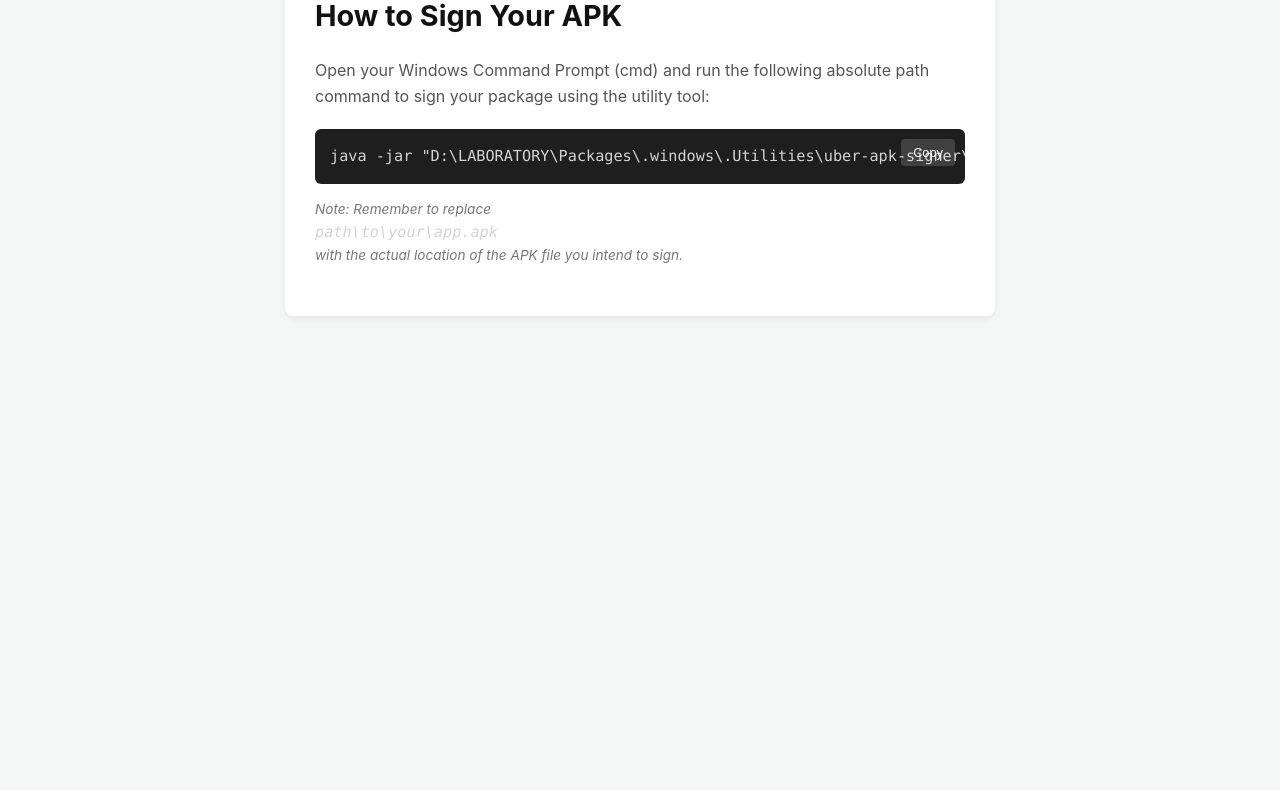
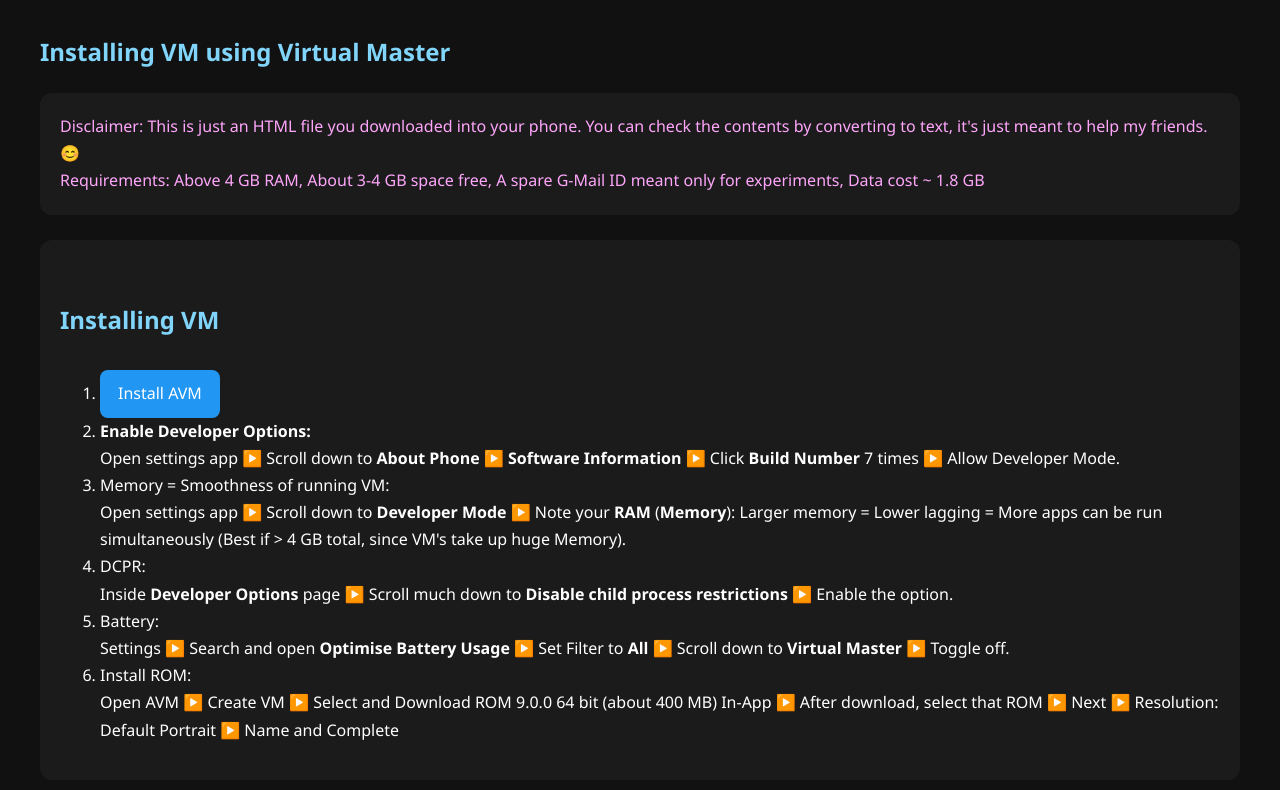
Before and after one commit to cizzled-gg/help, a plain HTML site: page index.html in a window 1280 px wide. Shown: the part 104-894 px from the top of the page. Before the commit the page ends 800 px from the top, so only its background shows below. Drawn offline with Linux system fonts and the light colour scheme.

Commit message:
Update index.html

```diff
--- a/index.html
+++ b/index.html
@@ -1,141 +1,198 @@
 <!DOCTYPE html>
-<html lang="en">
+<html>
 <head>
 <meta charset="UTF-8">
-    <meta name="viewport" content="width=device-width, initial-scale=1.0">
-    <title>How to Sign APKs with Uber APK Signer</title>
+<title>Game Modding Guide</title>
+
 <style>
-        :root {
-            --bg-color: #f4f7f6;
-            --card-bg: #ffffff;
-            --text-color: #333333;
-            --accent-color: #007acc;
-            --code-bg: #1e1e1e;
-            --code-text: #d4d4d4;
+body{
+    background:#111;
+    color:white;
+    font-family:Segoe UI,Arial,sans-serif;
+    margin:40px;
+    line-height:1.7;
 }
 
-        body {
-            font-family: -apple-system, BlinkMacSystemFont, "Segoe UI", Roboto, Helvetica, Arial, sans-serif;
-            background-color: var(--bg-color);
-            color: var(--text-color);
-            line-height: 1.6;
-            margin: 0;
-            padding: 40px 20px;
-            display: flex;
-            justify-content: center;
+h1{
+    color:#00ffa2;
+    border-bottom:2px solid #333;
 }
 
-        .container {
-            max-width: 650px;
-            width: 100%;
-            background: var(--card-bg);
-            padding: 30px;
-            border-radius: 8px;
-            box-shadow: 0 4px 6px rgba(0, 0, 0, 0.05);
+h2{
+    color:#81D4FA;
+    margin-top:40px;
 }
 
-        h1 {
-            font-size: 1.8rem;
-            margin-top: 0;
-            color: #111;
+.section{
+    background:#1b1b1b;
+    padding:20px;
+    border-radius:12px;
+    margin-bottom:25px;
 }
 
-        p {
-            margin-bottom: 20px;
-            color: #555;
+a.button{
+    display:inline-block;
+    background:#2196F3;
+    color:white;
+    text-decoration:none;
+    padding:10px 18px;
+    border-radius:8px;
+    margin-top:10px;
 }
 
-        .instruction-step {
-            font-weight: 600;
-            color: var(--accent-color);
-            text-transform: uppercase;
-            font-size: 0.85rem;
-            letter-spacing: 0.5px;
-            margin-bottom: 5px;
-            display: block;
+a.button:hover{
+    background:#42A5F5;
 }
 
-        .code-container {
-            position: relative;
-            background-color: var(--code-bg);
-            border-radius: 6px;
-            padding: 15px;
-            margin-top: 10px;
-            overflow-x: auto;
+code{
+    background:#333;
+    padding:3px 6px;
+    border-radius:5px;
 }
 
-        code {
-            font-family: "Consolas", "Courier New", Courier, monospace;
-            color: var(--code-text);
-            font-size: 0.95rem;
-            white-space: pre;
-            display: block;
-            padding-right: 60px; /* Space for the button */
+.note{
+    color:#FFD54F;
 }
 
-        .copy-btn {
-            position: absolute;
-            top: 10px;
-            right: 10px;
-            background-color: rgba(255, 255, 255, 0.15);
-            color: #ffffff;
-            border: none;
-            padding: 6px 12px;
-            font-size: 0.8rem;
-            border-radius: 4px;
-            cursor: pointer;
-            transition: background 0.2s, transform 0.1s;
+.warning{
+    color:#FF8A80;
+    font-weight:bold;
 }
 
-        .copy-btn:hover {
-            background-color: rgba(255, 255, 255, 0.25);
-        }
-
-        .copy-btn:active {
-            transform: scale(0.95);
-        }
-
-        .hint {
-            font-size: 0.85rem;
-            color: #777;
-            margin-top: 15px;
-            font-style: italic;
+.disclaimer{
+    background:#1b1b1b;
+    padding:20px;
+    border-radius:12px;
+    margin-bottom:25px;
+    color:#ffa6fb;
 }
 </style>
+
 </head>
+
+
+
+
+
+
 <body>
 
-<div class="container">
-    <span class="instruction-step">Instructions</span>
-    <h1>How to Sign Your APK</h1>
-    <p>Open your Windows Command Prompt (cmd) and run the following absolute path command to sign your package using the utility tool:</p>
+<h1>Among Us in Virtual Machine</h1>
 
-    <div class="code-container">
-        <button class="copy-btn" onclick="copyCommand()">Copy</button>
-        <code id="cmd-text">java -jar "D:\LABORATORY\Packages\.windows\.Utilities\uber-apk-signer\uber-apk-signer-1.3.0.jar" --apks "path\to\your\app.apk"</code>
+<h2>Installing VM using Virtual Master</h2>
+
+<p class="disclaimer">
+Disclaimer: This is just an HTML file you downloaded into your phone. You can check the contents by converting to text, it's just meant to help my friends. 😊 <br> Requirements: Above 4 GB RAM, About 3-4 GB space free, A spare G-Mail ID meant only for experiments, Data cost ~ 1.8 GB
+</p>
+
+<div class="section">
+
+<h2>Installing VM</h2>
+
+<ol>
+
+<li><a class="button" href="https://play.google.com/store/apps/details?id=com.clone.android.dual.space">Install AVM</a>
+<li><b>Enable Developer Options:</b></li>
+Open settings app ▶️ Scroll down to <b>About Phone</b> ▶️ <b>Software Information</b> ▶️ Click <b>Build Number</b> 7 times ▶️ Allow Developer Mode.
+<li>Memory = Smoothness of running VM:</li>
+Open settings app ▶️ Scroll down to <b>Developer Mode</b> ▶️ Note your <b>RAM</b> (<b>Memory</b>): Larger memory = Lower lagging = More apps can be run simultaneously (Best if > 4 GB total, since VM's take up huge Memory).
+
+<li>DCPR:</li>
+Inside <b>Developer Options</b> page ▶️ Scroll much down to <b>Disable child process restrictions</b> ▶️ Enable the option.
+
+<li>Battery:</li>Settings ▶️ Search and open <b>Optimise Battery Usage</b> ▶️ Set Filter to <b>All</b> ▶️ Scroll down to <b>Virtual Master</b> ▶️ Toggle off.
+
+<li>Install ROM:</li>Open AVM ▶️ Create VM ▶️ Select and Download ROM 9.0.0 64 bit (about 400 MB) In-App ▶️ After download, select that ROM ▶️ Next ▶️ Resolution: Default Portrait ▶️ Name and Complete
+
+</ol>
+
 </div>
 
-    <p class="hint">Note: Remember to replace <code>path\to\your\app.apk</code> with the actual location of the APK file you intend to sign.</p>
+<div class="section">
+
+<h2>Initialize VM</h2>
+
+<ol>
+
+<li>Spare G-Mail Account:<li>Create a spare Google account, optionally make it "un-suspicious" by giving it genuine-looking details such as age 22, a common name, etc. Nationality may be kept same, because IP address should point to same location.
+
+<li>AVM ▶️ Launch the VM: First time Boot ▶️ </li>
+
+<li>Enable Google Services:</li> Inside VM ▶️ App Screen ▶️ <b>VM Settings</b> ▶️ (Topmost) Enable Google ▶️ VM should restart.
+
+<li>Install Play Games:</li> After Restart, inside VM ▶️ App Screen ▶️ New app <b>Play Store</b>, open ▶️ Login using spare Google account ▶️ Search and check if <b>Google Play Services</b> is updating / updated to latest version ▶️ After it's updated, install Play Games.
+
+<li>Login to Play Games using the spare account ▶️ Create a brand new Play Games account.</li>
+</ol>
+
 </div>
 
-<script>
-    function copyCommand() {
-        const commandText = document.getElementById('cmd-text').innerText;
-        const button = document.querySelector('.copy-btn');
+<div class="section">
 
-        navigator.clipboard.writeText(commandText).then(() => {
-            button.innerText = 'Copied!';
-            button.style.backgroundColor = '#28a745'; // Green success color
+<h2>Game Modding</h2>
 
-            setTimeout(() => {
-                button.innerText = 'Copy';
-                button.style.backgroundColor = 'rgba(255, 255, 255, 0.15)';
-            }, 2000);
-        }).catch(err => {
-            console.error('Failed to copy text: ', err);
-        });
-    }
-</script>
+<ol>
+
+<li>Add game to VM: ℹℹℹ</li>
+AVM ▶️ App Screen ▶️ Add Apps ▶️ Import Among Us (AU in host phone should be updated to latest version, as described <a href="https://play.google.com/store/apps/details?id=com.innersloth.spacemafia">Here in Play Store</a>.
+
+<li>Register new Among Us account:</li> Open Among Us, register the new spare G-Mail account into Innersloth, give an age above 18, and check that the account is successfully created.
+
+<li>Download PP:The following is not a download link. It redirects you to the shared folder. Therein download the PP apk from 3-dot menu of the apk file.</li><a class="button" href="https://drive.google.com/drive/folders/1lVJwxK1MLgUIvBcUuF58YI9rkUQzsRVC">
+Polar Patcher APK
+</a>
+
+<li>Play Store ▶️ Profile / Settings ▶️ Play Protect ▶️ Turn it off completely.</li>
+
+<li>Install PP:</li>AVM ▶️ Add Files ▶️ Browse to the path "Internal Storage/Download/Polar Patcher_v1.0.apk" ▶️ Select and import it ▶️ It will be auto-installed after being downloaded into the VM.
+
+<li>Finished. Start using PP following its own instructions.</li>
+
+</ol>
+
+</div>
+
+<div class="section">
+<h2>Add-Ons ℹℹℹ</h2>
+If you feel like you want another layer of mods, then delete the official Among Us app that you imported into your VM, and instead download and install Unsigned APK from either aadilmods.com or platinmods.com and use that as the base app on which PP will hook to during runtime. Unlike PP, their mods are menus that are by default part of game itself.. Unsigned apks do not automatically install on any OS, while signed apks won't let you login the second the time in Aadil Mod or even the first time in Axey (Platinmod) Mod. Compare latest version features of both mods and download the APK as per your need. Here are the two pages as of June. <color="#FF0000>It is recommended that you install all these directly inside the VM, but do not install in personal phone.</color>. Also it is recommended to first install the next two files: Magisk and PMPatchFull, because seeing an apk being downloaded the VM will try to auto install but throw errors in absence of signature.<br>
+<a class="button" href="https://platinmods.com/threads/among-us-ver-2026-6-5-mod-menu-apk-see-player-roles-fake-role-esp-kill-players-close-all-doors-no-clip.128826/">
+Platinmods Page
+</a>
+<a class="button" href="https://mods.aadilmods.com/posts/amongus">
+Aadilmods page
+</a><br>
+<p class="note">
+(<b>Note:</b> Some pages may throw unnecessary redirects and may not install at all, in that case you already have Magisk and PmPatchFull below... So try to ask someone for unsigned Aadil apk. For Platinmod, you need to make an account (use spare G-Mail) on their website, and like the post to unveil the download link.)
+</p>
+<br>
+For both, you need to install Magisk into the VM to root it (it will restart) and then a module called PMPatch that disables signature verification for that Android (because above mods are unsigned). Do not by mistake install (download is fine) Magisk into personal phone. First get both the following files into your VM. (In the default file manager you can view Internal Storage using the menu option on top.)<br>
+<a class="button" href="https://github.com/topjohnwu/magisk/releases">
+Magisk_vXX.x.apk
+</a>
+<a class="button" href="https://github.com/vova7878-modules/PMPatch/releases">
+PMPatchFull.zip
+</a>
+<br>
+Install Magisk INSIDE VM (not in personal profile) ▶️ Restarts ▶️ from Play Store, <a href="https://play.google.com/store/apps/details?id=com.joeykrim.rootcheck">Install Root Checker</a> inside VM ▶️ Open it ▶️ Instantly allow it Root Access in the popup that comes for 8 seconds ▶️ It should say Root is successful.<br>
+In Magisk ▶️ Home ▶️ Settings (top right) ▶️ Enable Zygisk ▶️ Back to Home ▶️ Under Magisk Header, it should say Installed (and a string), Zygisk Yes, Ramdisk Yes. ▶️ Go to Modules Tab ▶️ Activate PMPatchFull Module by browsing to that .zip file.<br>
+Finally navigate to the mod apk file, install it normally using Package Installer.<br>
+Now open the app, login optionally (or mandatorily in case you haven't registered yet), to see its mod menu. However, use PP mod menu, and you now have double layered mod.
+</div>
+<div class="section">
+
+<h2>Notes</h2>
+
+<p class="note">
+You may install MT Manager for convenient handling of files.<br>
+</p>
+<p class="warning">
+Always use a spare Google account.<br>
+From now on, such a VM (maybe another that's not rooted, because some processes detect root and ban) should become the home of all experiments that are unsafe on personal profile.<br>
+Do NOT install experimental APKs on your personal phone, download is fine (generally).<br>
+Do NEVER install magisk into original phone, as it voids warranty.
+</p>
+
+</div>
 
 </body>
 </html>
```
Lines whose indentation alone changed are shown as unchanged.
